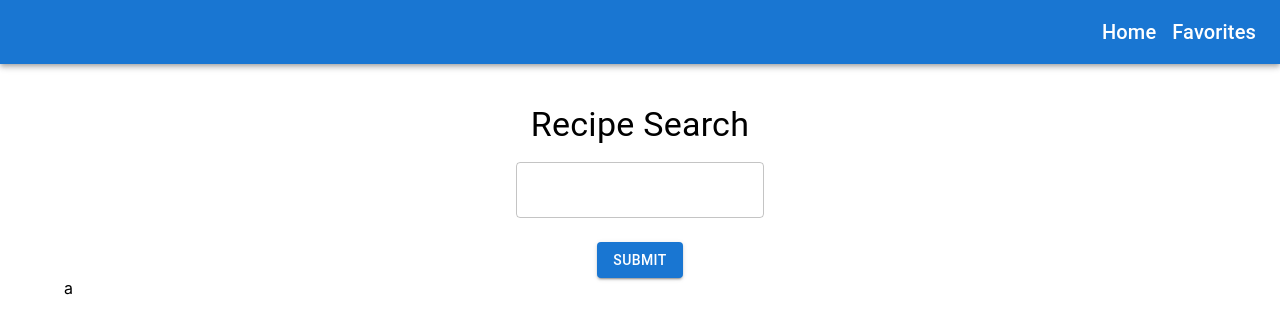
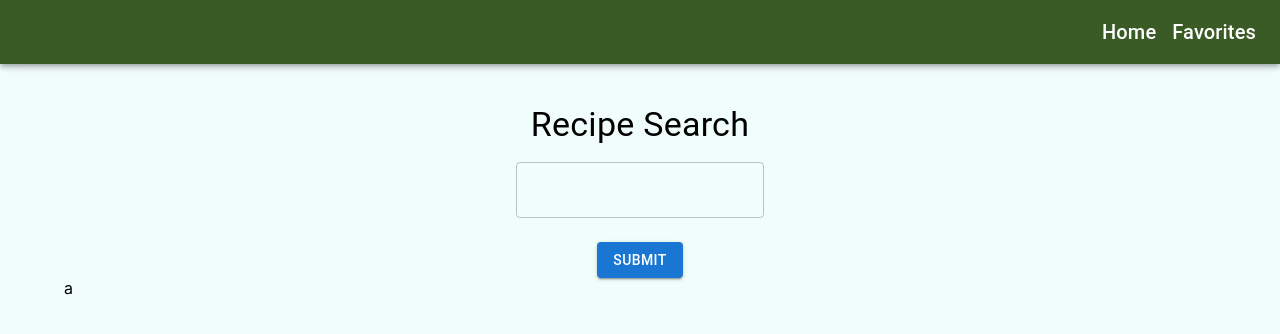
Before and after one commit to vknanavati/Recipe-App, a React (Create React App) app: page / in a window 1280 px wide. Shown: the top 334 px of the page. Built offline with nearby package versions, Linux system fonts and the light colour scheme.

Commit message:
changed color of AppBar, imported App.css.

```diff
--- a/src/App.js
+++ b/src/App.js
@@ -3,6 +3,7 @@ import { AppBar,Container,Toolbar, Typography, Box} from '@mui/material';
 import {Routes, Route, Link} from 'react-router-dom';
 import {Favorites} from './components/Favorites'
 import {Home} from './components/Home'
+import './App.css';
 
 function App() {
 
@@ -17,7 +18,7 @@ function App() {
 
   return (
     <Container maxWidth={"false"} disableGutters>
-      <AppBar position="static">
+      <AppBar position="static" sx={{backgroundColor: '#3A5B26'}}>
         <Toolbar>
           <Box sx={{
                   display: "flex",
```
